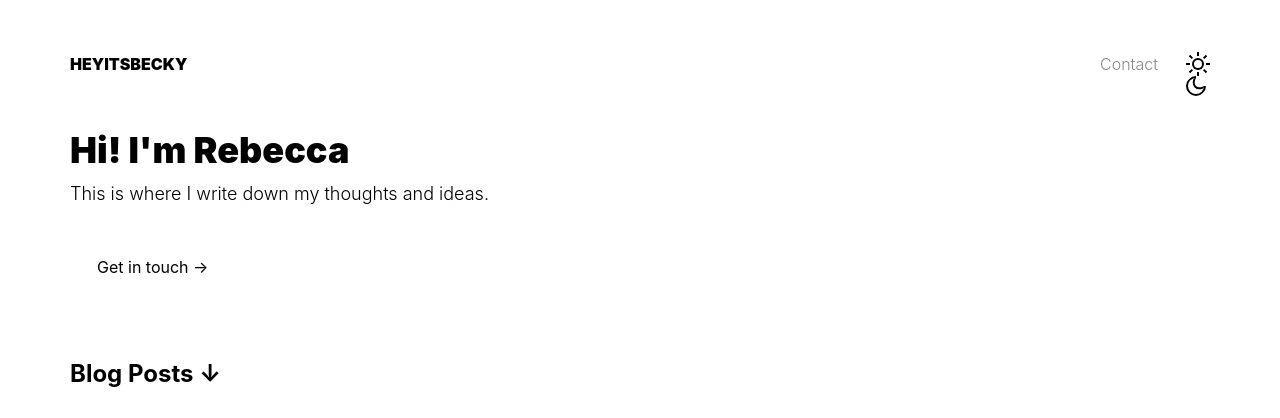
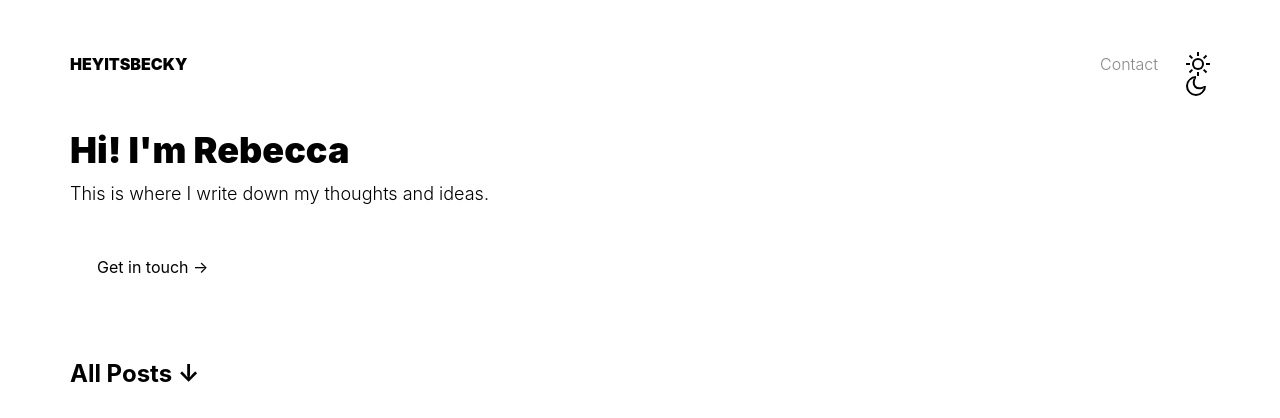
Before and after one commit to bytesofbec/blog, a Gatsby site: page / in a window 1280 px wide. Shown: the top 418 px of the page. Built offline with nearby package versions, Linux system fonts and the light colour scheme; Gatsby itself is replaced by a stand-in of ours; grey boxes are pictures that could not be loaded.

Commit message:
Update index.js

```diff
--- a/src/pages/index.js
+++ b/src/pages/index.js
@@ -23,7 +23,7 @@ const IndexPage = ({
         <meta name="description" content={site.siteMetadata.description} />
       </Helmet>
       <HeroHeader/>
-      <h2>Blog Posts &darr;</h2>
+      <h2>All Posts &darr;</h2>
       <div className="grids">
         {Posts}
       </div>
```
